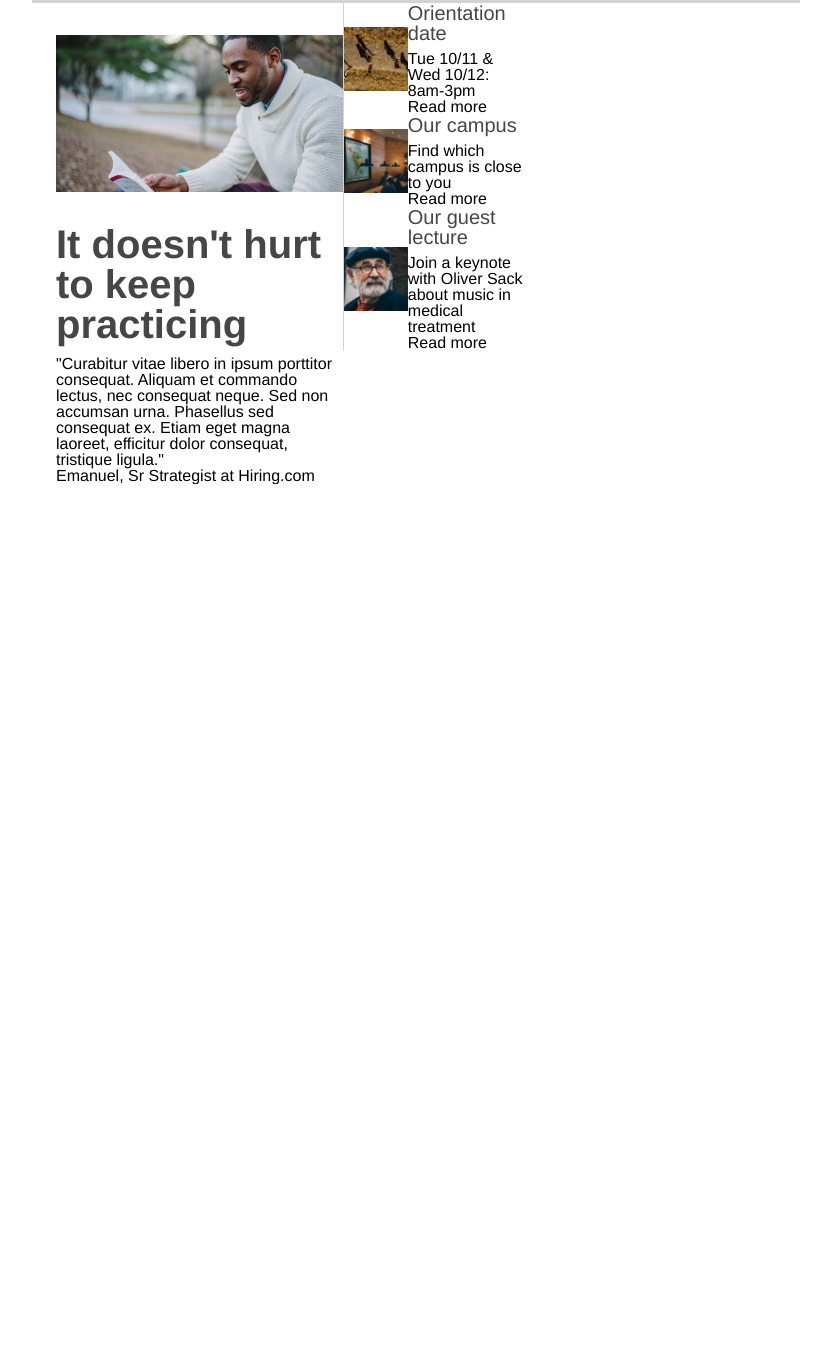
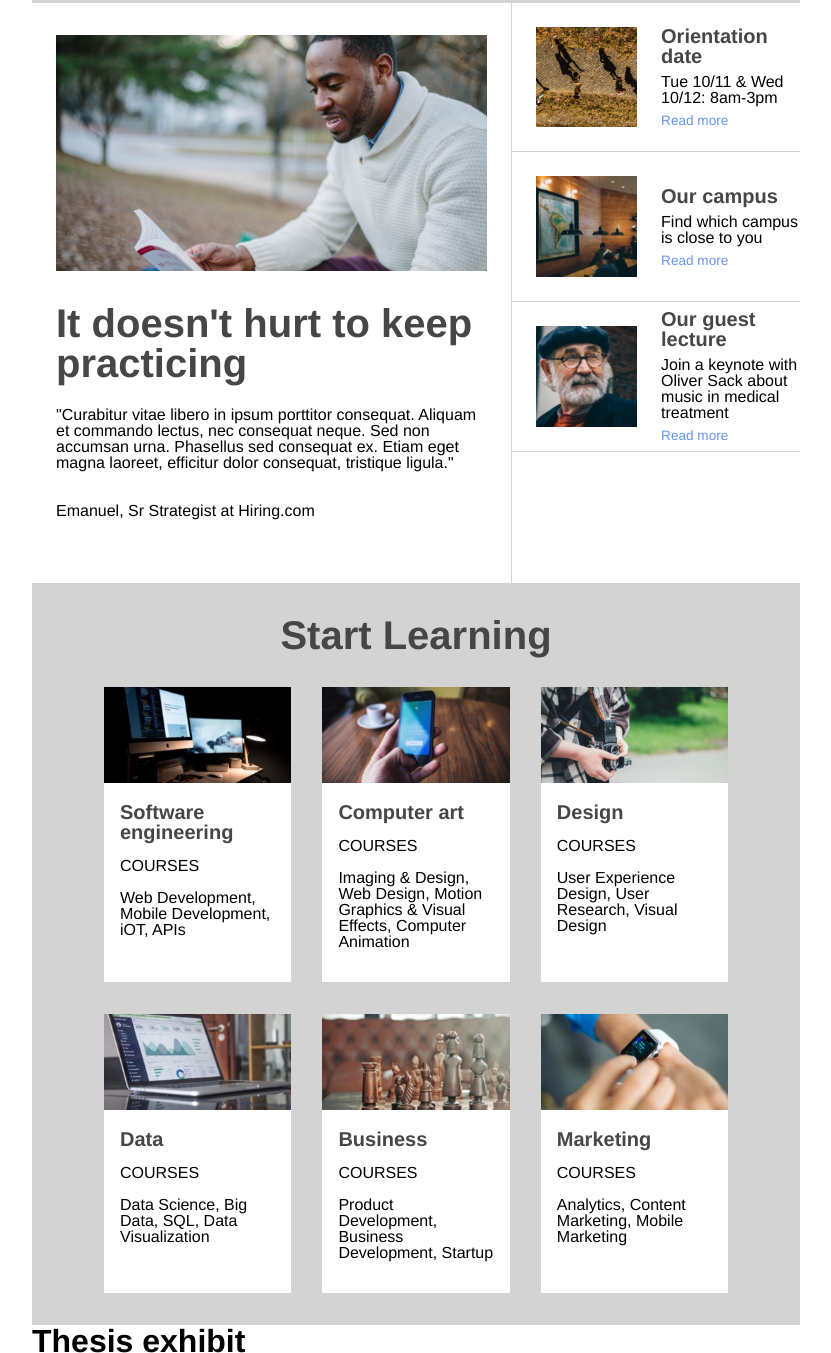
Before and after one commit to loganbeeler/ColmarAcademy, a plain HTML site: page index.html in a window 1280 px wide. Shown: the part 466-1819 px from the top of the page, without its empty margins (224-1055 px from the left). Before the commit the page ends 950 px from the top, so only its background shows below. Drawn offline with Linux system fonts and the light colour scheme; grey boxes are pictures that could not be loaded.

Commit message:
Finish html and resolve layout issues

```diff
--- a/index.html
+++ b/index.html
@@ -86,14 +86,109 @@
             <a href="#">Read more</a>
           </div>
         </div>
-      <div>
+      </div>
     </div>
 
 <!--Start Learning Section-->
 
+    <div class="start-learning">
+      <h1>Start Learning</h1>
+      <div class="subjects">
+        <div class="subject top-row">
+          <img src="resources/images/course-software.jpg" alt="Software engineering">
+          <div class="subject-text">
+            <h3>Software engineering</h3>
+            <h4>COURSES</h4>
+            <p>Web Development, Mobile Development, iOT, APIs</p>
+          </div>
+        </div>
+        <div class="subject top-row">
+          <img src="resources/images/course-computer-art.jpg" alt="Computer art">
+          <div class="subject-text">
+            <h3>Computer art</h3>
+            <h4>COURSES</h4>
+            <p>Imaging & Design, Web Design, Motion Graphics & Visual Effects, Computer Animation</p>
+          </div>
+        </div>
+        <div class="subject top-row">
+          <img src="resources/images/course-design.jpg" alt="Design">
+          <div class="subject-text">
+            <h3>Design</h3>
+            <h4>COURSES</h4>
+            <p>User Experience Design, User Research, Visual Design</p>
+          </div>
+        </div>
+        <div class="subject">
+          <img src="resources/images/course-data.jpg" alt="Data">
+          <div class="subject-text">
+            <h3>Data</h3>
+            <h4>COURSES</h4>
+            <p>Data Science, Big Data, SQL, Data Visualization</p>
+          </div>
+        </div>
+        <div class="subject">
+          <img src="resources/images/course-business.jpg" alt="Business">
+          <div class="subject-text">
+            <h3>Business</h3>
+            <h4>COURSES</h4>
+            <p>Product Development, Business Development, Startup</p>
+          </div>
+        </div>
+        <div class="subject">
+          <img src="resources/images/course-marketing.jpg" alt="Marketing">
+          <div class="subject-text">
+            <h3>Marketing</h3>
+            <h4>COURSES</h4>
+            <p>Analytics, Content Marketing, Mobile Marketing</p>
+          </div>
+        </div>
+      </div>
+    </div>
+
 <!--Thesis Exhibit Section-->
+
+    <div class="thesis-exhibit">
+      <h1>Thesis exhibit</h1>
+      <div class="thesis-content">
+        <div class="video">
+          <video src="resources/videos/thesis.mp4" height="auto" width="60%">
+          <h3>Reimagine urban</h3>
+          <p>"Curabitur vitae livero in ipsum portitor consequat. Aliquam et commodo lectus,
+          nec consequat neque. Sed non accumsan urna. Phasellus sed consequat ex. Etiam eget
+          magna laoreet, efficitur dolor consequat, tristique ligula."</p>
+        </div>
+        <div class="exhibits">
+          <img src="resources/images/thesis-fisma.jpg" alt="Fisma: Design and Prototype">
+          <div class="exhibits-text">
+            <h3>Fisma: Design and Prototype</h3>
+            <p>Designer showcase of new prototype product</p>
+          </div>
+        </div>
+        <div class="exhibits">
+          <img src="resources/images/thesis-now-and-then.jpg" alt="Now and then">
+          <div class="exhibits-text">
+            <h3>Now and then</h3>
+            <p>Research study about New York</p>
+          </div>
+        </div>
+      </div>
+    </div>
 
 <!--Footer Section-->
 
+    <div class="footer">
+      <footer>
+        <div class="copyright">
+          <span>© 2016 Colmar Academy. All rights reserved</span>
+        </div>
+        <div class="terms-privacy">
+          <ul>
+            <li>Terms</li>
+            <li>Privacy</li>
+          </ul>
+        </div>
+      </footer>
+    </div>
+
   </body>
 </html>
--- a/resources/css/style.css
+++ b/resources/css/style.css
@@ -8,6 +8,13 @@ html {
 h1 {
   font-size: 2rem;
   font-weight: bold;
+}
+
+h3 {
+  font-size: 1.25rem;
+  font-weight: 600;
+  color: #464646;
+  padding-bottom: .5rem;
 }
 
 body {
@@ -128,7 +135,7 @@ ul li {
   flex-direction: column;
   width: 60%;
   height: auto;
-  padding-left: 1.5rem;
+  padding: 0 1.5rem 2rem 1.5rem;
 }
 
 .practicing img {
@@ -137,20 +144,30 @@ ul li {
   height: auto;
 }
 
-.practicing h1 {
+.practicing-content h1 {
   color: #464646;
   font-size: 2.5rem;
-  padding-bottom: .75rem;
+  padding-bottom: 1.5rem;
+}
+
+.read-more {
+  width: 40%;
+  height: auto;
+  border-left: 1px solid lightgray;
 }
 
 .list-item {
   display: flex;
   align-items: center;
-  width: 40%;
-  border-left: 1px solid lightgray;
+  width: 100%;
+  border-bottom: 1px solid lightgray;
 }
 
-.list-item .preview {
+.list-item:hover {
+  background-color: lightgray;
+}
+
+.preview {
   display: flex;
   flex-direction: column;
   width: 65%;
@@ -160,16 +177,71 @@ ul li {
 .list-item img {
   width: 35%;
   height: auto;
+  padding: 1.5rem;
 }
 
-.list-item .preview h3 {
-  font-size: 1.25rem;
-  color: #464646;
+.preview p {
   padding-bottom: .5rem;
+}
+
+.preview a {
+  color: cornflowerblue;
+  font-size: .85rem;
+}
+
+.source {
+  padding: 2rem 0;
 }
 
 /* Start Learning Section */
 
+.start-learning {
+  background-color: lightgray;
+  width: 100%;
+  height: auto;
+}
+
+.start-learning h1 {
+  text-align: center;
+  color: #464646;
+  font-weight: bold;
+  font-size: 2.5rem;
+  padding-top: 2rem;
+}
+
+.subjects {
+  display: flex;
+  justify-content: space-between;
+  flex-wrap: wrap;
+  width: auto;
+  padding: 2rem 4.5rem 0 4.5rem;
+}
+
+.subject {
+  background-color: white;
+  width: 30%;
+  margin-bottom: 2rem;
+}
+
+.subject img {
+  width: 100%;
+  height: auto;
+}
+
+.subject-text {
+  padding: 1rem 1rem 2rem 1rem;
+}
+
+.subject-text h4, p {
+  font-weight: lighter;
+}
+
+.subject-text h3, h4 {
+  padding-bottom: 1rem;
+}
+
 /* Thesis Exhibit Section */
 
+
+
 /* Footer Section */
```
